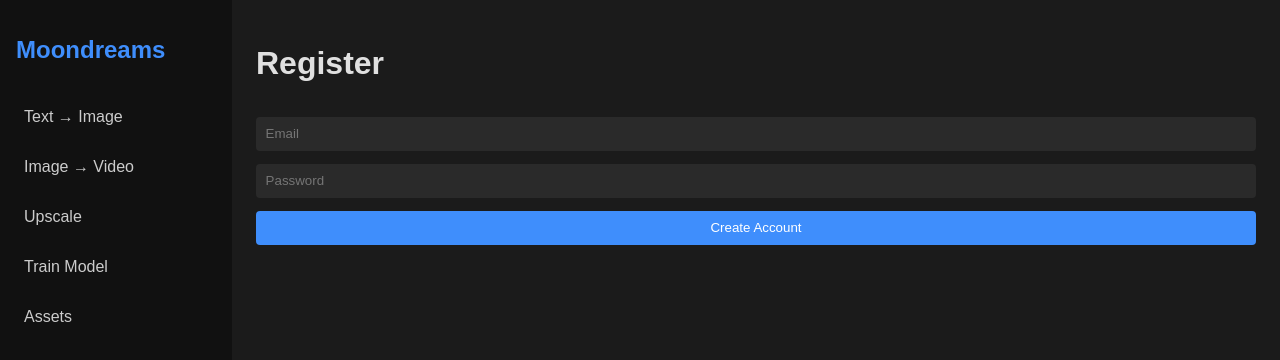
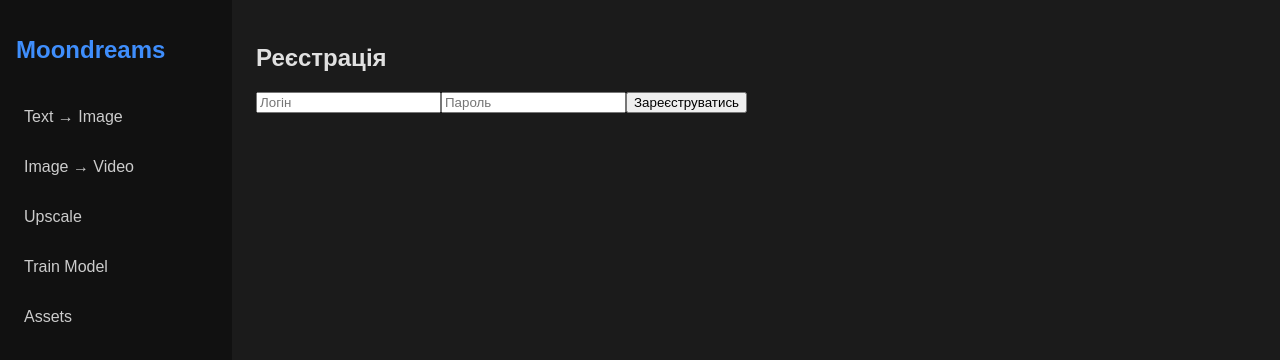
Before and after one commit to vprotsenko-git/Moondreams, a React (Vite) app: page /register in a window 1280 px wide. Shown: the top 360 px of the page. Built offline with nearby package versions, Linux system fonts and the light colour scheme; no server answers.

Commit message:
Update Register.jsx

```diff
--- a/src/pages/Register.jsx
+++ b/src/pages/Register.jsx
@@ -1,36 +1,40 @@
-import { useState } from 'react'
-import { useNavigate } from 'react-router-dom'
-import API from '../api'
+import React, { useState } from 'react';
 
 export default function Register() {
-  const [email, setEmail] = useState('')
-  const [pwd, setPwd] = useState('')
-  const nav = useNavigate()
+  const [username, setUsername] = useState('');
+  const [password, setPassword] = useState('');
+  const [message, setMessage] = useState('');
 
-  const submit = async e => {
-    e.preventDefault()
-    await API.post('/register', { email, password: pwd })
-    nav('/login')
-  }
+  const handleSubmit = async (e) => {
+    e.preventDefault();
+    try {
+      const res = await fetch('http://35.208.247.187:5000/register', {
+        method: 'POST',
+        headers: { 'Content-Type': 'application/json' },
+        body: JSON.stringify({ username, password })
+      });
+      const data = await res.json();
+      if (!res.ok) {
+        throw new Error(data.error || res.statusText);
+      }
+      window.location.href = '/login';
+    } catch (err) {
+      console.error(err);
+      setMessage('Помилка: ' + err.message);
+    }
+  };
 
   return (
-    <form onSubmit={submit} className="form">
-      <h1>Register</h1>
-      <input
-        type="email"
-        placeholder="Email"
-        required
-        value={email}
-        onChange={e => setEmail(e.target.value)}
-      />
-      <input
-        type="password"
-        placeholder="Password"
-        required
-        value={pwd}
-        onChange={e => setPwd(e.target.value)}
-      />
-      <button type="submit">Create Account</button>
-    </form>
-  )
+    <div>
+      <h2>Реєстрація</h2>
+      <form onSubmit={handleSubmit}>
+        <input type="text" placeholder="Логін"
+               value={username} onChange={e => setUsername(e.target.value)} required />
+        <input type="password" placeholder="Пароль"
+               value={password} onChange={e => setPassword(e.target.value)} required />
+        <button type="submit">Зареєструватись</button>
+      </form>
+      {message && <p style={{color: 'red'}}>{message}</p>}
+    </div>
+  );
 }
```
